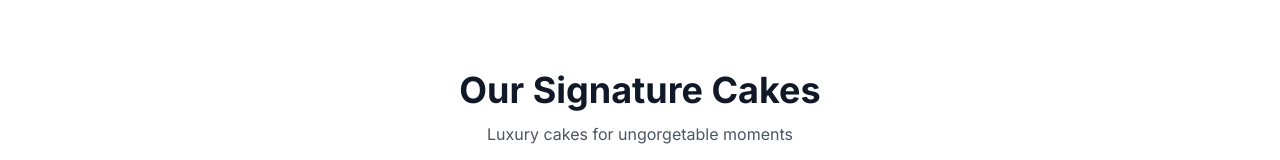
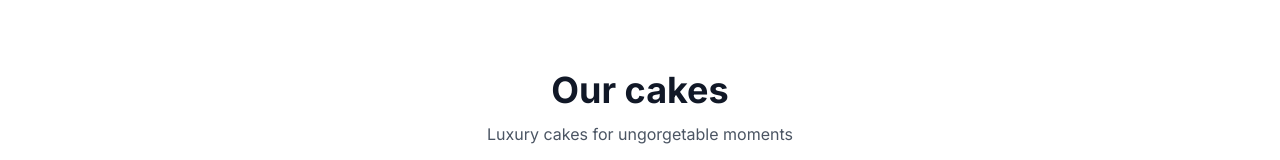
Before and after one commit to SifenAbduselam/booking_system, a React (Vite) app: page / in a window 1280 px wide. Shown: the part 702-862 px from the top of the page. Built offline with nearby package versions, Linux system fonts and the light colour scheme.

Commit message:
our cakes

```diff
--- a/src/components/CakeGallery.tsx
+++ b/src/components/CakeGallery.tsx
@@ -9,7 +9,7 @@ const CakeGallery = () => {
         {/* Title */}
         <div className="text-center mb-12">
           <h2 className="text-3xl lg:text-4xl font-bold text-gray-900">
-            Our Signature Cakes
+            Our cakes
           </h2>
           <p className="text-gray-600 mt-3">
             Luxury cakes for ungorgetable moments
```
